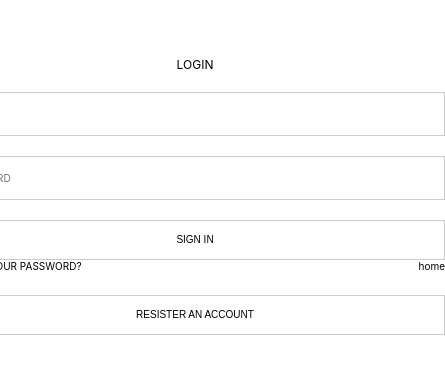
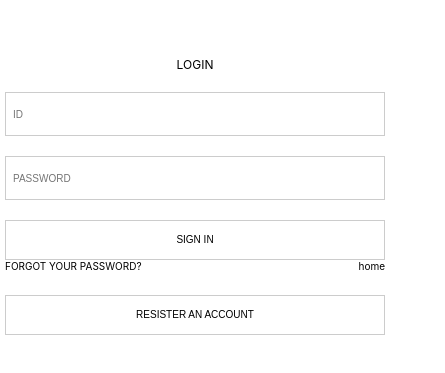
Before and after one commit to lsy1228/FinalProject_Edit, a React (Create React App) app in the folder src/main/frontend/: page /Login in a window 390 px wide. Shown: the part 249-622 px from the top of the page, 445 px wide, since content can reach past the window. Built offline with nearby package versions, Linux system fonts and the light colour scheme.

Commit message:
0713_ 반응형웹

```diff
--- a/src/main/frontend/src/pages/Login.js
+++ b/src/main/frontend/src/pages/Login.js
@@ -20,6 +20,9 @@ const Body = styled.div`
     flex-direction: column;
     justify-content: center;
     align-items: center;
+    @media only screen and ( min-width: 390px){
+        width: 380px;
+    }
     .blur {
         filter: blur(5px);
         width: 100%;
@@ -50,6 +53,9 @@ const Body = styled.div`
         &:hover{
             background-color: black;
             color: white;
+        }
+        @media only screen and ( min-width: 390px){
+                width: 380px;
         }
     }
     a{
```
